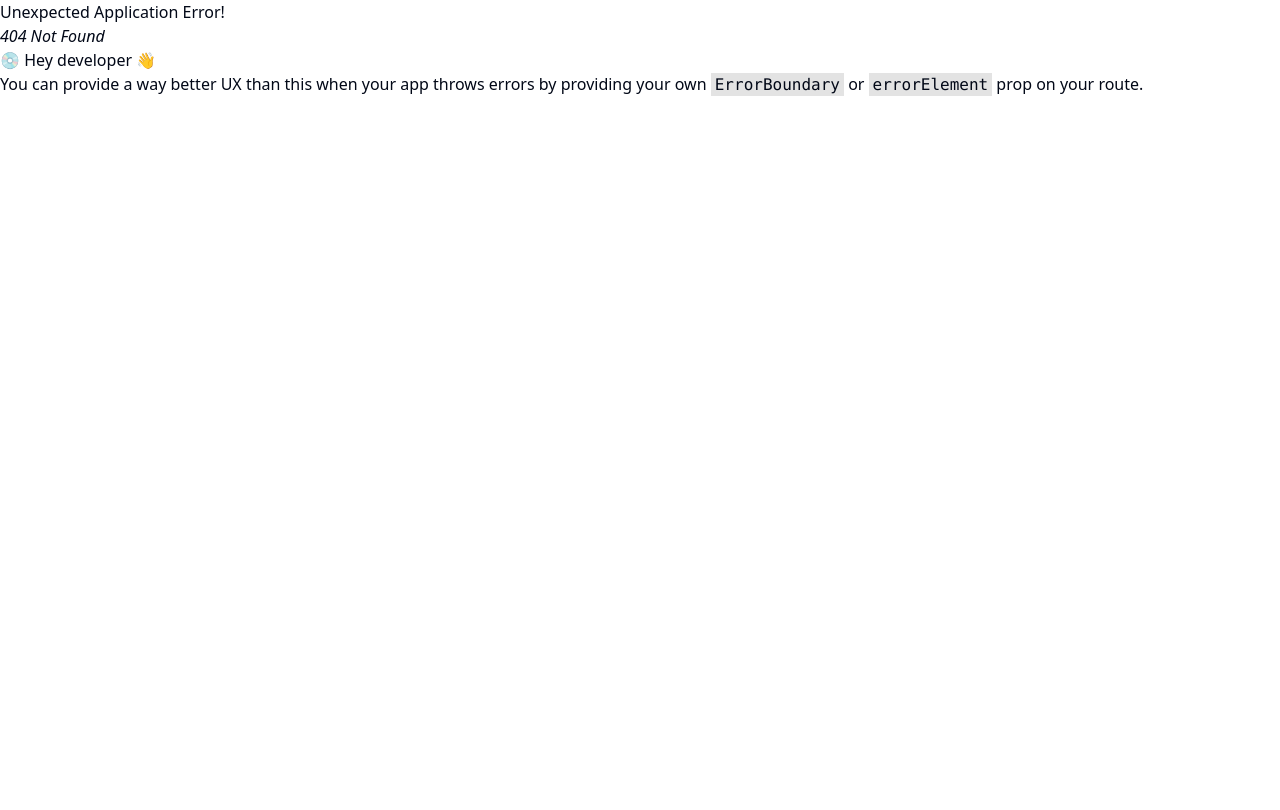
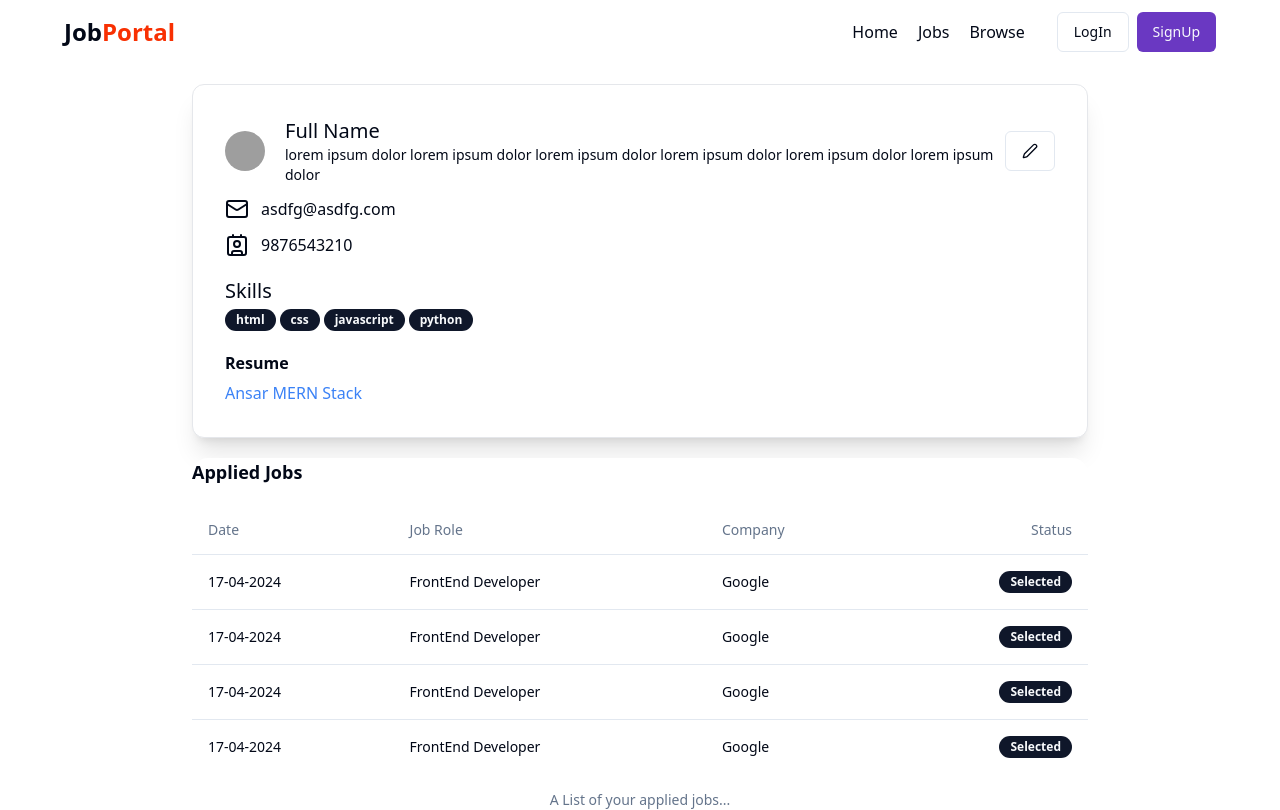
Before and after one commit to MoAnsarMansoorie/job-portal-mern, a React (Vite) app in the folder frontend/: page /profile in a window 1280 px wide. Before the commit this address had no page. Built offline with nearby package versions, Linux system fonts and the light colour scheme; grey boxes are pictures that could not be loaded.

Commit message:
created user profile page

```diff
--- a/frontend/src/App.jsx
+++ b/frontend/src/App.jsx
@@ -6,6 +6,7 @@
 import SignUp from './pages/SignUp'
 import Jobs from './pages/Jobs'
 import Browse from './pages/Browse'
+import Profile from './pages/Profile'
 
 const appRouter = createBrowserRouter([
   {
@@ -27,6 +28,10 @@
   {
     path: "/browse",
     element: <Browse />
+  },
+  {
+    path: "/profile",
+    element: <Profile />
   }
 ])
 
--- /dev/null
+++ b/frontend/src/components/sharedComponents/AppliedJobTable.jsx
@@ -0,0 +1,50 @@
+import { Badge } from "../ui/badge";
+import {
+  Table,
+  TableBody,
+  TableCaption,
+  TableCell,
+  TableHead,
+  TableHeader,
+  TableRow,
+} from "../ui/table";
+
+const AppliedJobTable = () => {
+  const allAppliedJobs = [1, 2, 3, 4];
+
+  return (
+    <div>
+      <Table>
+        <TableCaption>A List of your applied jobs...</TableCaption>
+        <TableHeader>
+          <TableRow>
+            <TableHead>Date</TableHead>
+            <TableHead>Job Role</TableHead>
+            <TableHead>Company</TableHead>
+            <TableHead className="text-right">Status</TableHead>
+          </TableRow>
+        </TableHeader>
+        <TableBody>
+          {allAppliedJobs.length <= 0 ? (
+            <span>You have not applied any job yet.</span>
+          ) : (
+            allAppliedJobs.map((item, index) => (
+              <TableRow key={index}>
+                <TableCell>17-04-2024</TableCell>
+                <TableCell>FrontEnd Developer</TableCell>
+                <TableCell>Google</TableCell>
+                <TableCell className="text-right">
+                  <Badge>
+                    Selected
+                  </Badge>
+                </TableCell>
+              </TableRow>
+            ))
+          )}
+        </TableBody>
+      </Table>
+    </div>
+  );
+};
+
+export default AppliedJobTable;
--- a/frontend/src/components/sharedComponents/Navbar.jsx
+++ b/frontend/src/components/sharedComponents/Navbar.jsx
@@ -51,7 +51,7 @@
                 <div className="flex flex-col my-2">
                   <div className="flex w-fit items-center gap-2 cursor-pointer">
                     <User2 />
-                    <Button variant="link">View Profile</Button>
+                    <Button variant="link"><Link to="/profile">View Profile</Link></Button>
                   </div>
                   <div className="flex w-fit items-center gap-2 cursor-pointer">
                     <LogOut />
--- /dev/null
+++ b/frontend/src/components/ui/table.jsx
@@ -0,0 +1,83 @@
+import * as React from "react"
+
+import { cn } from "@/lib/utils"
+
+const Table = React.forwardRef(({ className, ...props }, ref) => (
+  <div className="relative w-full overflow-auto">
+    <table
+      ref={ref}
+      className={cn("w-full caption-bottom text-sm", className)}
+      {...props} />
+  </div>
+))
+Table.displayName = "Table"
+
+const TableHeader = React.forwardRef(({ className, ...props }, ref) => (
+  <thead ref={ref} className={cn("[&_tr]:border-b", className)} {...props} />
+))
+TableHeader.displayName = "TableHeader"
+
+const TableBody = React.forwardRef(({ className, ...props }, ref) => (
+  <tbody
+    ref={ref}
+    className={cn("[&_tr:last-child]:border-0", className)}
+    {...props} />
+))
+TableBody.displayName = "TableBody"
+
+const TableFooter = React.forwardRef(({ className, ...props }, ref) => (
+  <tfoot
+    ref={ref}
+    className={cn("border-t bg-muted/50 font-medium [&>tr]:last:border-b-0", className)}
+    {...props} />
+))
+TableFooter.displayName = "TableFooter"
+
+const TableRow = React.forwardRef(({ className, ...props }, ref) => (
+  <tr
+    ref={ref}
+    className={cn(
+      "border-b transition-colors hover:bg-muted/50 data-[state=selected]:bg-muted",
+      className
+    )}
+    {...props} />
+))
+TableRow.displayName = "TableRow"
+
+const TableHead = React.forwardRef(({ className, ...props }, ref) => (
+  <th
+    ref={ref}
+    className={cn(
+      "h-12 px-4 text-left align-middle font-medium text-muted-foreground [&:has([role=checkbox])]:pr-0",
+      className
+    )}
+    {...props} />
+))
+TableHead.displayName = "TableHead"
+
+const TableCell = React.forwardRef(({ className, ...props }, ref) => (
+  <td
+    ref={ref}
+    className={cn("p-4 align-middle [&:has([role=checkbox])]:pr-0", className)}
+    {...props} />
+))
+TableCell.displayName = "TableCell"
+
+const TableCaption = React.forwardRef(({ className, ...props }, ref) => (
+  <caption
+    ref={ref}
+    className={cn("mt-4 text-sm text-muted-foreground", className)}
+    {...props} />
+))
+TableCaption.displayName = "TableCaption"
+
+export {
+  Table,
+  TableHeader,
+  TableBody,
+  TableFooter,
+  TableHead,
+  TableRow,
+  TableCell,
+  TableCaption,
+}
--- /dev/null
+++ b/frontend/src/pages/Profile.jsx
@@ -0,0 +1,78 @@
+import AppliedJobTable from "@/components/sharedComponents/AppliedJobTable";
+import Navbar from "@/components/sharedComponents/Navbar";
+import { Avatar, AvatarImage } from "@/components/ui/avatar";
+import { Badge } from "@/components/ui/badge";
+import { Button } from "@/components/ui/button";
+import { Label } from "@/components/ui/label";
+import { Contact, Mail, Pen } from "lucide-react";
+
+const skills = ["html", "css", "javascript", "python"];
+
+const Profile = () => {
+  const isResume = true;
+  return (
+    <div>
+      <Navbar />
+      <div className="max-w-4xl mx-auto bg-white border border-gray-200 p-8 my-5 rounded-xl shadow-xl">
+        <div className="flex justify-between items-center">
+          <div className="flex items-center gap-5">
+            <Avatar>
+              <AvatarImage src="https://github.com/shadcn.png" alt="@shadcn" />
+            </Avatar>
+            <div>
+              <h1 className="font-medium text-xl">Full Name</h1>
+              <p className="text-sm">
+                lorem ipsum dolor lorem ipsum dolor lorem ipsum dolor lorem
+                ipsum dolor lorem ipsum dolor lorem ipsum dolor{" "}
+              </p>
+            </div>
+          </div>
+          <Button className="text-right" variant="outline">
+            <Pen />
+          </Button>
+        </div>
+        <div className="my-3">
+          <div className="flex items-center gap-3 my-3">
+            <Mail />
+            <span>asdfg@asdfg.com</span>
+          </div>
+          <div className="flex items-center gap-3 my-3">
+            <Contact />
+            <span>9876543210</span>
+          </div>
+        </div>
+        <div className="my-5">
+          <h1 className="font-medium text-xl">Skills</h1>
+          <div className="flex items-center gap-1 mt-1">
+            {skills.length !== 0 ? (
+              skills.map((item, index) => <Badge key={index}>{item}</Badge>)
+            ) : (
+              <span>Not applicable</span>
+            )}
+          </div>
+        </div>
+        <div className="grid w-full max-w-sm items-center gap-1.5">
+          <Label className="text-md font-bold">Resume</Label>
+          {isResume ? (
+            <a
+              target="blank"
+              href="https://youtube.com"
+              className="text-blue-500 w-full hover:underline cursor-pointer"
+            >
+              Ansar MERN Stack
+            </a>
+          ) : (
+            <span>NA</span>
+          )}
+        </div>
+      </div>
+      <div className="max-w-4xl mx-auto bg-white rounded-2xl">
+        <h1 className="font-bold text-lg my-5">Applied Jobs</h1>
+        {/* Applied Job Table   */}
+        <AppliedJobTable />
+      </div>
+    </div>
+  );
+};
+
+export default Profile;
```
